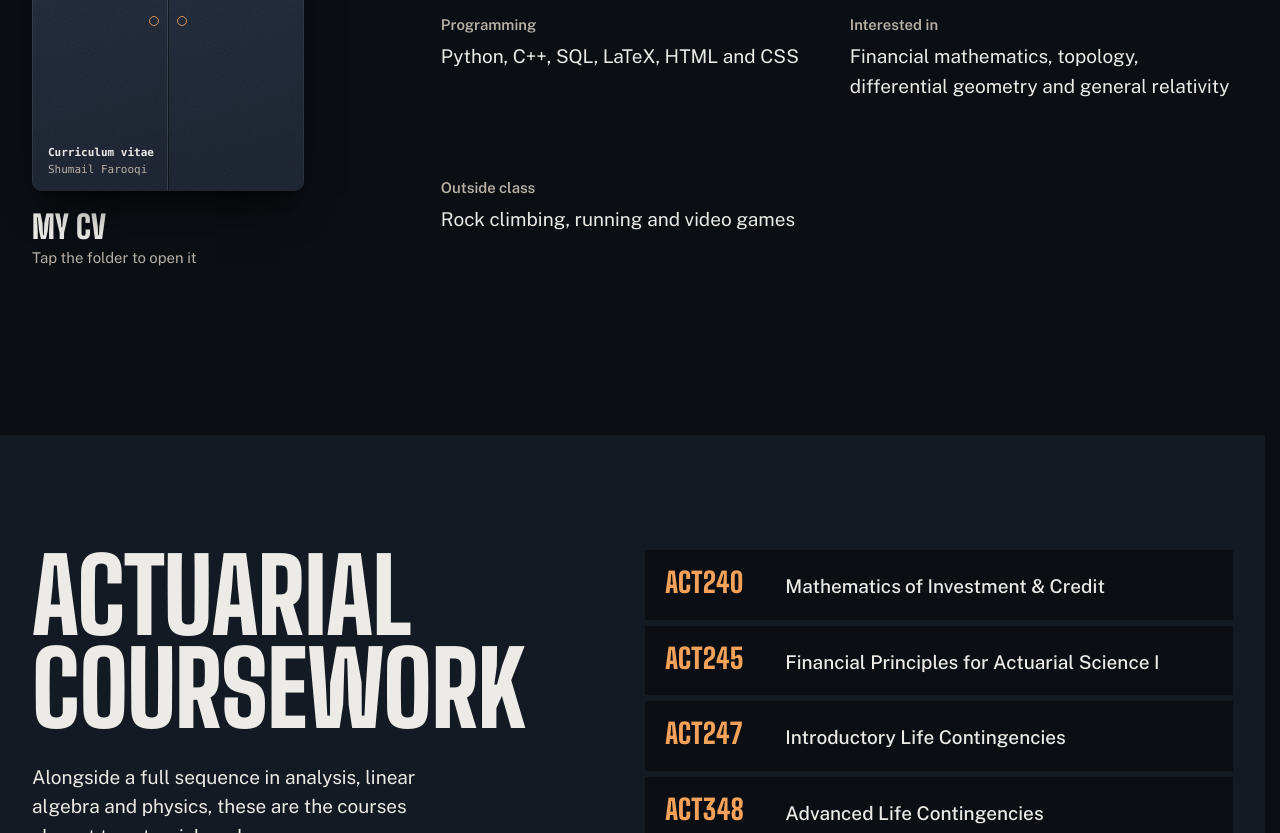
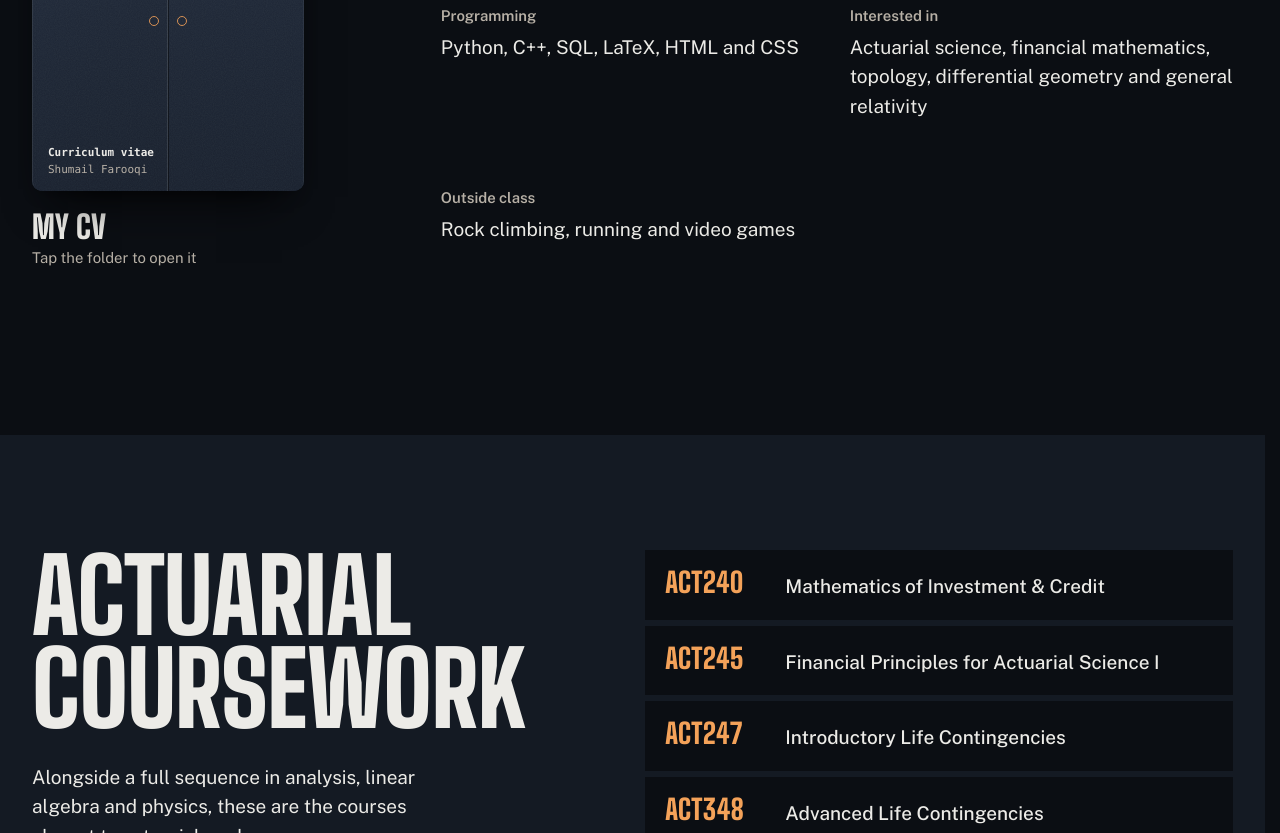
Before and after one commit to sf164/Website, a plain HTML site: page index.html in a window 1280 px wide. Shown: the part 1359-2192 px from the top of the page. Drawn offline with Linux system fonts and the light colour scheme.

Commit message:
change interest

```diff
--- a/index.html
+++ b/index.html
@@ -85,7 +85,7 @@
                 </div>
                 <div class="fact" data-reveal>
                     <dt>Interested in</dt>
-                    <dd>Financial mathematics, topology, differential geometry and general relativity</dd>
+                    <dd>Actuarial science, financial mathematics, topology, differential geometry and general relativity</dd>
                 </div>
                 <div class="fact" data-reveal>
                     <dt>Outside class</dt>
```
